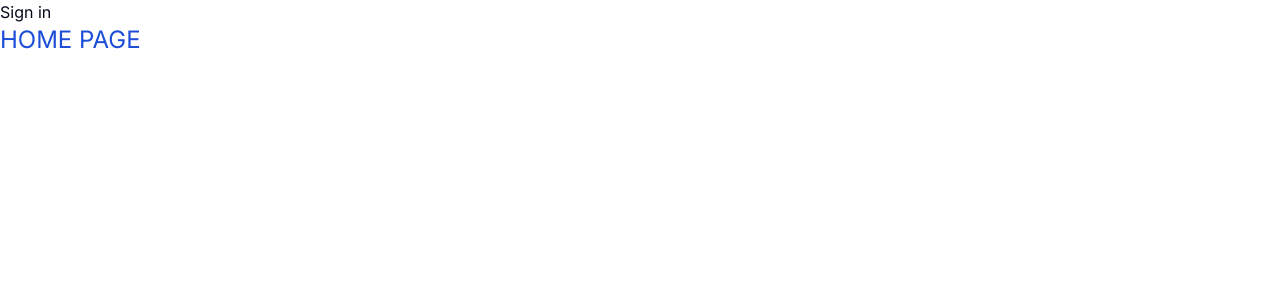
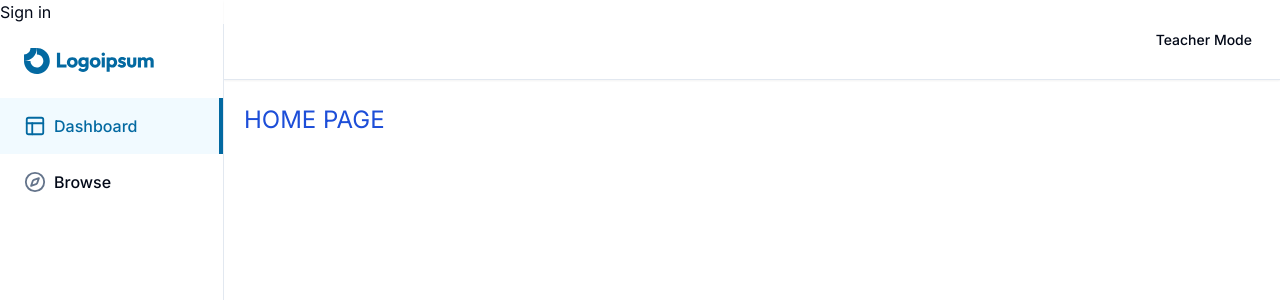
Before and after one commit to waibiaf2/Learning-Management-System, a Next.js app: page / in a window 1280 px wide. Shown: the top 300 px of the page. Built offline with nearby package versions, Linux system fonts and the light colour scheme; no server answers.

Commit message:
Add more routes to dashboard route

```diff
--- /dev/null
+++ b/app/(dashboard)/(routes)/teacher/analytics/page.tsx
@@ -0,0 +1,11 @@
+import React from 'react';
+
+const AnalyticsPage = () => {
+    return (
+        <div>
+            Analytics page
+        </div>
+    );
+};
+
+export default AnalyticsPage;
--- /dev/null
+++ b/app/(dashboard)/(routes)/teacher/courses/page.tsx
@@ -0,0 +1,17 @@
+import React from 'react';
+import {Button} from "@/components/ui/button";
+import Link from "next/link";
+
+const CoursesPage = () => {
+    return (
+        <div className="p-6">
+            <Link href="/teacher/create">
+                <Button >
+                    New Course
+                </Button>
+            </Link>
+        </div>
+    );
+};
+
+export default CoursesPage;
--- /dev/null
+++ b/app/(dashboard)/(routes)/teacher/create/page.tsx
@@ -0,0 +1,11 @@
+import React from 'react';
+
+const CreatePage = () => {
+    return (
+        <div>
+           Create Page
+        </div>
+    );
+};
+
+export default CreatePage;
--- /dev/null
+++ b/app/(dashboard)/layout.tsx
@@ -0,0 +1,25 @@
+import React from 'react';
+import Sidebar from "@/app/(dashboard)/_components/sidebar";
+import Navbar from "@/app/(dashboard)/_components/navbar";
+
+const DashboardLayout = ({
+                             children
+                         }: {
+    children: React.ReactNode;
+}) => {
+    return (
+        <div className="h-screen flex">
+            <div className="h-[80px] md:pl-56 fixed inset-y-0 w-full z-50">
+                <Navbar/>
+            </div>
+            <div className="hidden md:flex h-full w-56 flex-col fix inset-y-0">
+                <Sidebar/>
+            </div>
+            <main className="md:pl-5 pt-[80px] h-full pt-85">
+                {children}
+            </main>
+        </div>
+    );
+};
+
+export default DashboardLayout;
```
